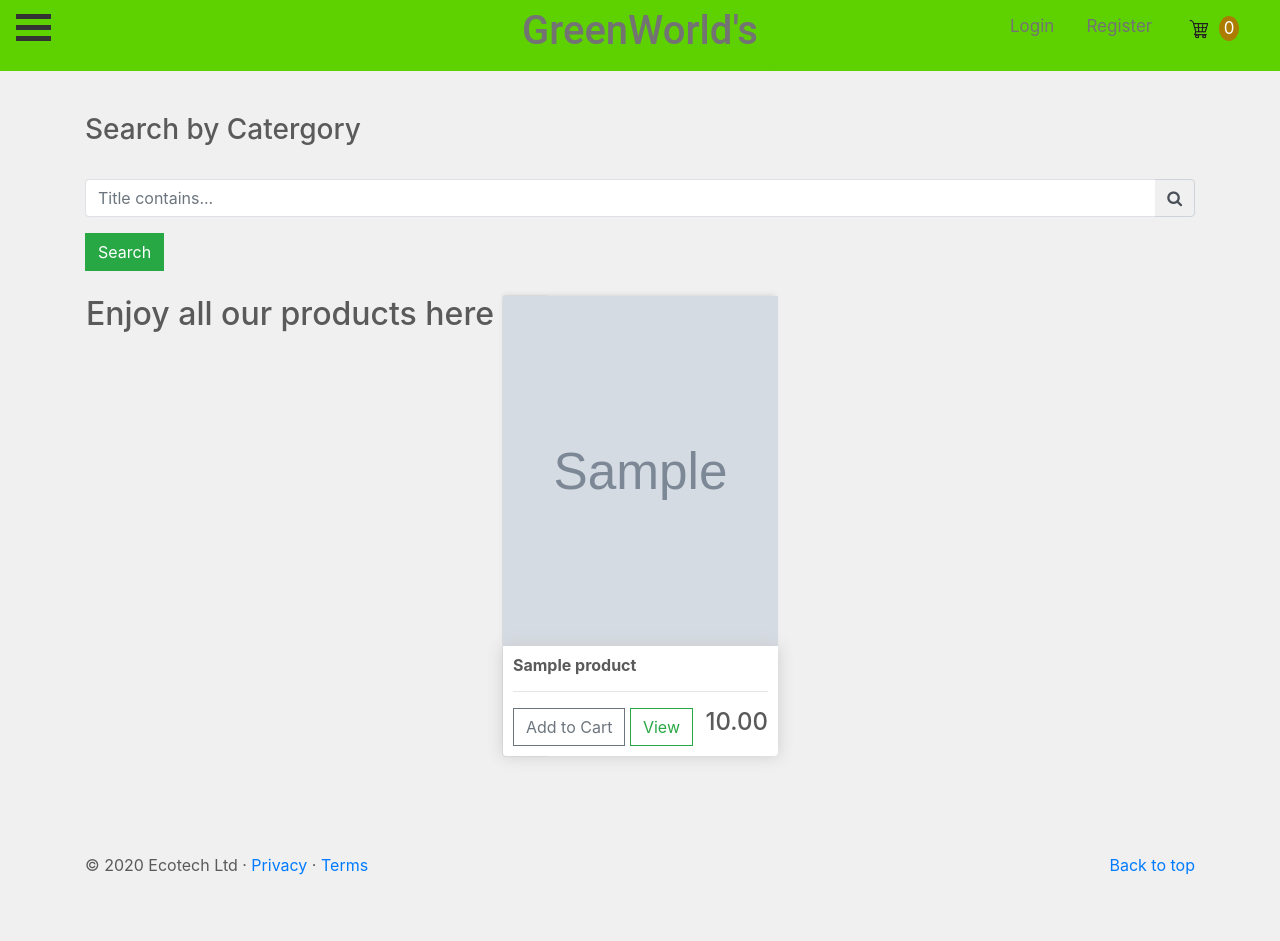
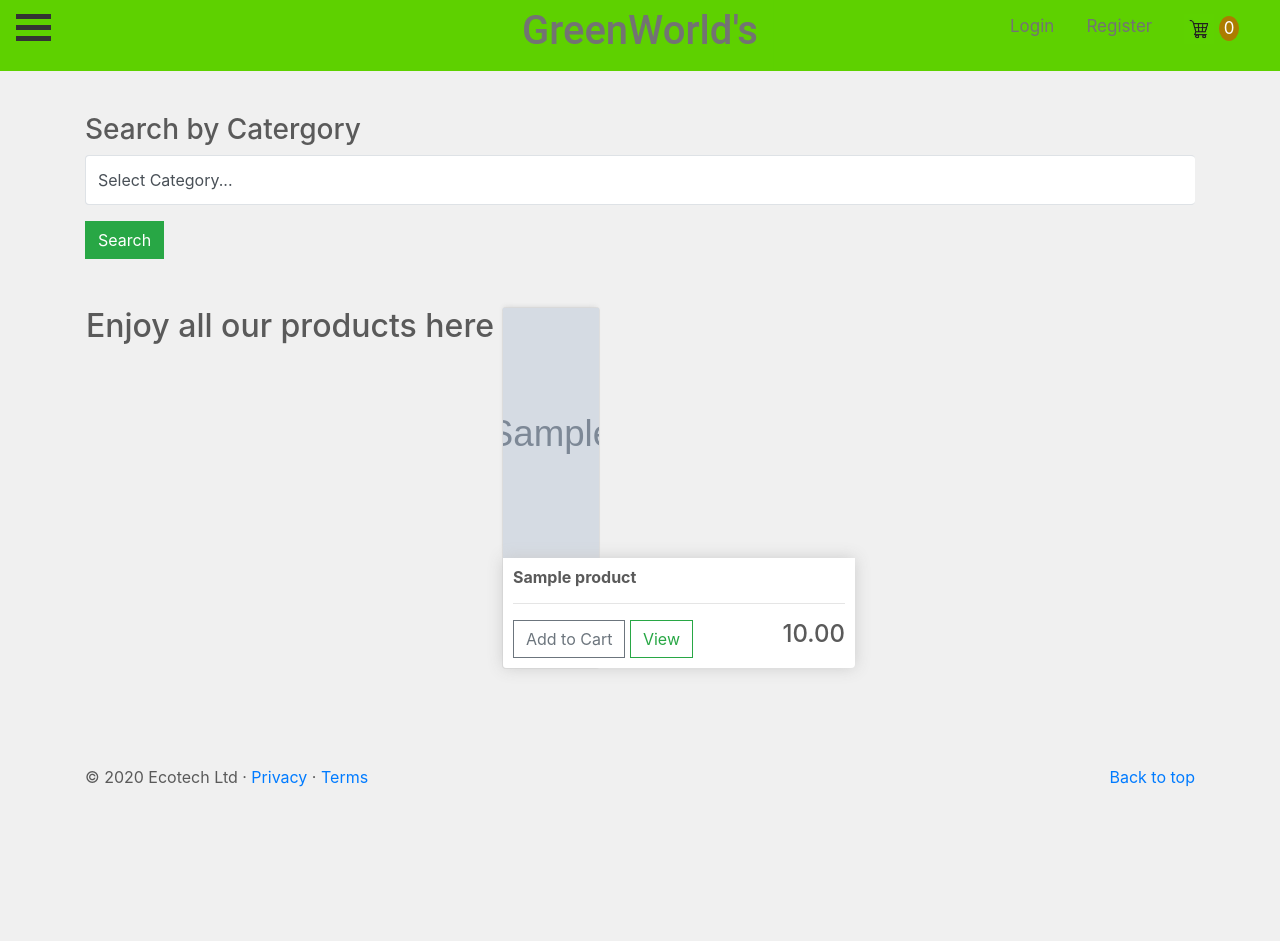
Before and after one commit to charliemarugithub/IT6041Web-main, a Django app: page /allproducts/ in a window 1280 px wide. After the commit the page ends 787 px from the top, so only its background shows below. Run offline with Django 3.2, Linux system fonts and the light colour scheme; tables that the repository leaves empty hold one stand-in row (values such as "Sample post"); grey boxes marked "Sample" are stand-in pictures; parts of the project's set-up code (start-up, migrations or seed data) failed here and were passed over; some libraries are stand-ins or nearby versions.

Commit message:
all products page
now finished as expected.  this works just fine.

```diff
--- a/IT6041App/templates/IT6041App/allproducts.html
+++ b/IT6041App/templates/IT6041App/allproducts.html
@@ -18,41 +18,47 @@
         }
 
         .thumbnail {
-          height: 350px;
-          width: 275px;
+          height: 250px;
+          width: 352;
         }
 
         .box-element {
-          width: 275px;
+          width: 352px;
+        }
+
+        .form-control {
+          height: 50px;
         }
     </style>
 
     <main class="container">
 
       <h3>Search by Catergory</h3>
-        <br>
       <form method="GET" action=".">
         <div class="form-row">
             <div class="form-group col-12">
-                    <div class="input-group">
-                        <input class="form-control py-2 border-right-0 border" type="search" name="title_contains" placeholder="Title contains..." />
-                        <span class="input-group-append">
-                            <div class="input-group-text bg-transparent">
-                                <i class="fa fa-search"></i>
-                            </div>
-                        </span>
+                <div class="select-group">
+                    <select class="form-control py-2 border-right-0 border" type="search" name="category_contains" />
+                        <option>Select Category...</option>
+                        <option>Accessories</option>
+                        <option>Cleaning Products</option>
+                        <option>Clothing</option>
+                        <option>Furniture</option>
+                        <option>Gardening</option>
+                    </select>
+                    <span class="select-group-append"></span>
                 </div>
             </div>
         </div>
         <button type="submit" class="btn btn-success">Search</button>
       </form>
-        <br>
+        <br><br>
         <div class="row">
           <h2>Enjoy all our products here</h2>
           <br><br><br>
           <div class="row">
               {% for i in queryset %}
-                    <div class="col-sm-3">
+                    <div class="col-sm-4">
                         <div class="card">
                             <img class="thumbnail"  src="{{ i.image.url }}">
                             <div class="box-element product">
--- a/IT6041App/templates/IT6041App/product_details.html
+++ b/IT6041App/templates/IT6041App/product_details.html
@@ -24,7 +24,7 @@
     <br>
 
       <div class="row">
-                <div class="col-sm-3">
+                <div class="col-sm-4">
                     <div class="card">
                         <img class="thumbnail"  src="{{ obj.image.url }}">
                         <div class="box-element product">
--- a/IT6041App/templates/IT6041App/terms.html
+++ b/IT6041App/templates/IT6041App/terms.html
@@ -219,7 +219,7 @@
 
                 <strong>SECTION 11 - CONTACT INFORMATION </strong>
                 <br>
-                Questions about the Terms of Service should be sent to us at helpdesk@ecotech.com
+                Questions about the Terms of Service should be sent to us at helpdesk@greenworlds.com
                 <br>
                 </p>
             </div>
```
Also changed, not shown: IT6041App/templates/IT6041App/accessories.html (+15 -7 lines), IT6041App/templates/IT6041App/cleaning.html (+15 -8 lines), IT6041App/templates/IT6041App/clothing.html (+15 -8 lines), IT6041App/templates/IT6041App/furniture.html (+15 -7 lines), IT6041App/templates/IT6041App/gardening.html (+15 -8 lines). Lines whose indentation alone changed are shown as unchanged.
